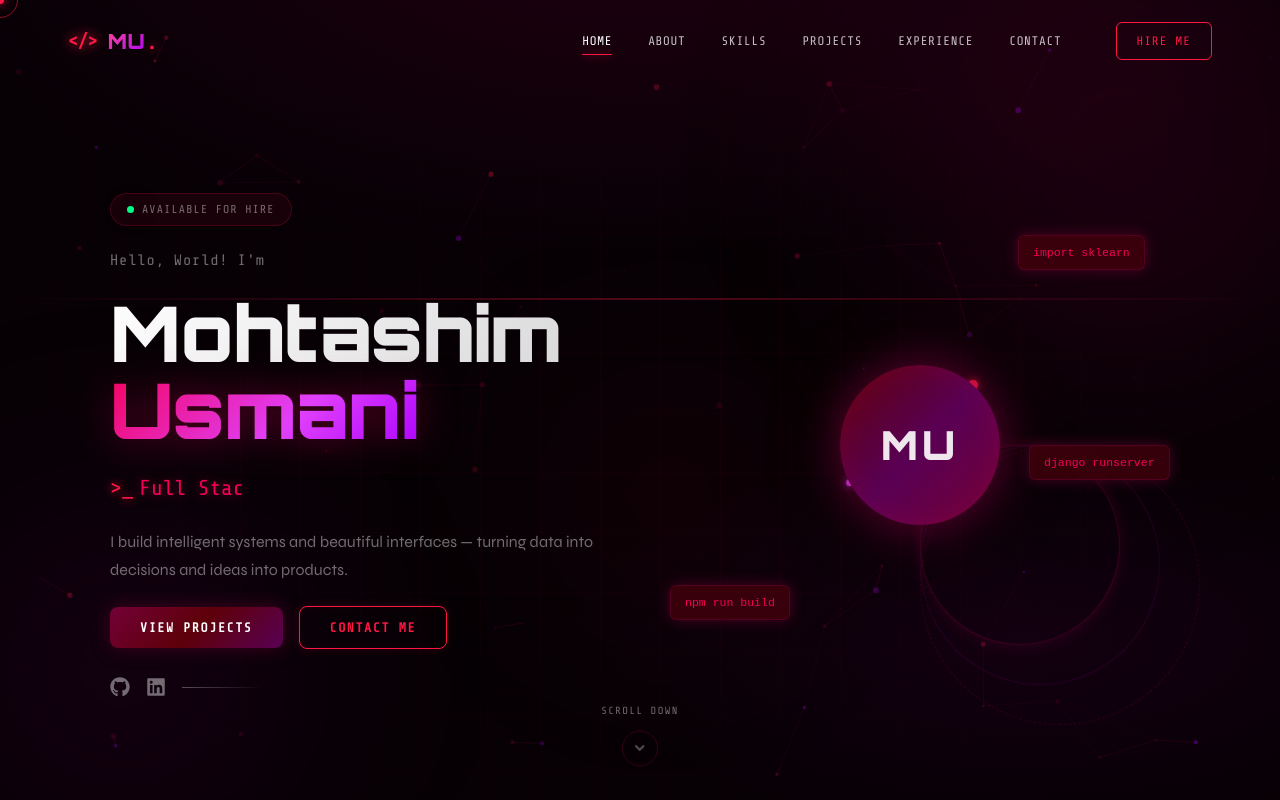
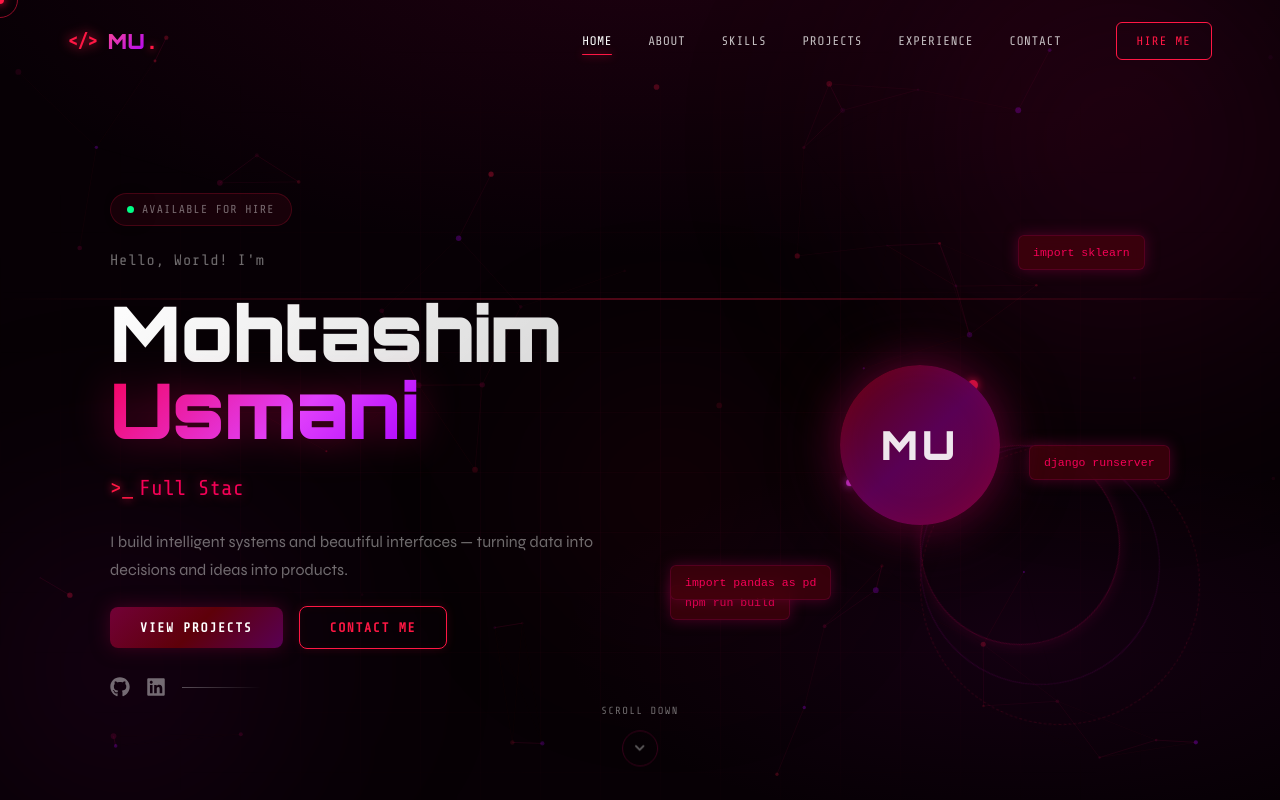
Before and after one commit to MohtashimUsmani/Portfolio, a React (Create React App) app: page / in a window 1280 px wide. Shown: the top 800 px of the page. Built offline with nearby package versions, Linux system fonts and the light colour scheme.

Commit message:
Update Hero.js

```diff
--- a/src/sections/Hero.js
+++ b/src/sections/Hero.js
@@ -99,7 +99,7 @@ const Hero = () => {
           <div className="hero__code-tag hero__code-tag--1"><code>import sklearn</code></div>
           <div className="hero__code-tag hero__code-tag--2"><code>npm run build</code></div>
           <div className="hero__code-tag hero__code-tag--3"><code>django runserver</code></div>
-
+          <div className="hero__code-tag hero__code-tag--4"><code>import pandas as pd</code></div>
         </motion.div>
       </div>
 
```
